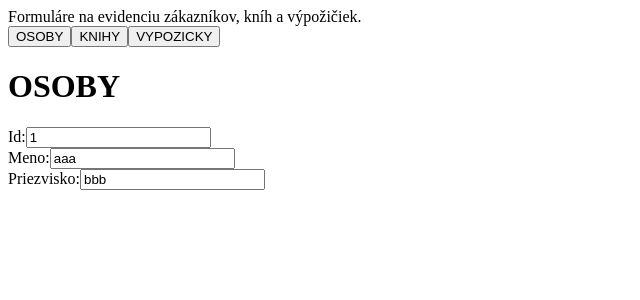
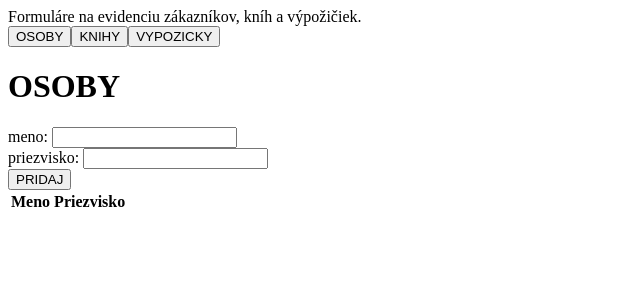
Before and after one commit to Thesmilik/teamblackbird_Angular, an Angular app: page /osoba in a window 1280 px wide. Shown: the top 300 px of the page, without its empty margins (0-640 px from the left). Built offline with nearby package versions, Linux system fonts and the light colour scheme.

Commit message:
OSOBA FORM init

```diff
--- a/src/app/models/osoba.model.ts
+++ b/src/app/models/osoba.model.ts
@@ -1,6 +1,5 @@
 export class Osoba {
-
-  id: string;
+  id?: string;
   meno: string;
   priezvisko: string;
 
--- a/src/app/osoba-formular/osoba-formular.component.html
+++ b/src/app/osoba-formular/osoba-formular.component.html
@@ -1,4 +1,11 @@
 <h1>OSOBY</h1>
-Id:<input [(ngModel)]="osoba.id"><br>
-Meno:<input [(ngModel)]="osoba.meno"><br>
-Priezvisko:<input [ngModel]="osoba.priezvisko"><br>
+<form [formGroup]="formular">
+  meno:
+  <input formControlName="meno"><br>
+  priezvisko:
+  <input formControlName="priezvisko"><br>
+
+  <button *ngIf="formular.value.id === null" (click)="pridaj()">PRIDAJ</button>
+
+  <button *ngIf="formular.value.id !== null" (click)="uprav()">UPRAV</button>
+</form>
--- a/src/app/osoba-formular/osoba-formular.component.ts
+++ b/src/app/osoba-formular/osoba-formular.component.ts
@@ -1,5 +1,6 @@
-import { Component } from '@angular/core';
+import {Component, EventEmitter, Input, Output} from '@angular/core';
 import {Osoba} from "../models/osoba.model";
+import {FormControl, FormGroup} from "@angular/forms";
 
 @Component({
   selector: 'app-osoba-formular',
@@ -8,8 +9,36 @@ import {Osoba} from "../models/osoba.model";
 })
 export class OsobaFormularComponent{
 
-  osoba: Osoba = {id:"1",meno:"aaa", priezvisko:"bbb"};
+  @Input()
+  set osoba(data: Osoba | undefined) {
+    if (data) {
+      this.formular.setValue(data);
+    }
+  }
 
-  constructor() { }
+  @Output()
+  pridajOsobu = new EventEmitter<Osoba>();
 
+  @Output()
+  upravOsobu = new EventEmitter<Osoba>();
+
+  formular: FormGroup;
+
+  constructor() {
+    this.formular = new FormGroup({
+      id: new FormControl(null),
+      meno: new FormControl(null),
+      priezvisko: new FormControl(null)
+    });
+  }
+
+  pridaj() {
+    this.pridajOsobu.emit({id: Math.random().toString(), meno:this.formular.value.meno, priezvisko:this.formular.value.priezvisko})
+    this.formular.reset();
+  }
+
+  uprav(){
+    this.upravOsobu.emit(this.formular.value);
+    this.formular.reset();
+  }
 }
--- a/src/app/osoba-stranka/osoba-stranka.component.html
+++ b/src/app/osoba-stranka/osoba-stranka.component.html
@@ -1,3 +1,11 @@
-<app-osoba-formular></app-osoba-formular>
+<app-osoba-formular
+  [osoba]="osobaNaUpravu"
+  (pridajOsobu)="pridaj($event)"
+  (upravOsobu)="uprav($event)"
+></app-osoba-formular>
 
-<app-osoby-zoznam></app-osoby-zoznam>
+<app-osoby-zoznam
+  [osoby]="osoby"
+  (upravOsobu)="upravZoZoznamu($event)"
+  (zmazOsobu)="zmaz($event)"
+></app-osoby-zoznam>
--- a/src/app/osoba-stranka/osoba-stranka.component.ts
+++ b/src/app/osoba-stranka/osoba-stranka.component.ts
@@ -1,4 +1,5 @@
 import { Component } from '@angular/core';
+import {Osoba} from "../models/osoba.model";
 
 @Component({
   selector: 'app-osoba-stranka',
@@ -7,6 +8,32 @@ import { Component } from '@angular/core';
 })
 export class OsobaStrankaComponent {
 
+  osoby: Osoba[] = [];
+
+  osobaNaUpravu?: Osoba;
+
+  pridaj(o: Osoba){
+    this.osoby.push(o)
+  }
+
+  uprav(o: Osoba){
+    const index = this.osoby.findIndex(osobaArray => osobaArray.id === o.id);
+    if (index !== -1){
+      this.osoby[index] = o;
+    }
+  }
+
+  upravZoZoznamu(osoba: Osoba): void{
+    this.osobaNaUpravu = osoba;
+  }
+
+  zmaz(osobaId: string){
+    const index = this.osoby.findIndex(osobaArray => osobaArray.id === osobaId);
+    if (index !== -1){
+      this.osoby.splice(index, 1);
+    }
+  }
+
   constructor() { }
 
 }
--- a/src/app/osoby-zoznam/osoby-zoznam.component.html
+++ b/src/app/osoby-zoznam/osoby-zoznam.component.html
@@ -1,3 +1,19 @@
-<div *ngFor="let o of osoby">
-  {{o.meno}} {{o.priezvisko}}
-</div>
+<table class="table">
+  <thead>
+  <tr>
+    <th>Meno</th>
+    <th>Priezvisko</th>
+    <th></th>
+  </tr>
+  </thead>
+  <tbody>
+  <tr *ngFor="let osoba of osoby">
+    <td>{{osoba.meno}}</td>
+    <td>{{osoba.priezvisko}}</td>
+    <td>
+      <button (click)="uprav(osoba)">Upraviť</button>
+      <button (click)="zmaz(osoba.id)">Zmazať</button>
+    </td>
+  </tr>
+  </tbody>
+</table>
--- a/src/app/osoby-zoznam/osoby-zoznam.component.ts
+++ b/src/app/osoby-zoznam/osoby-zoznam.component.ts
@@ -1,4 +1,4 @@
-import { Component } from '@angular/core';
+import {Component, EventEmitter, Input, Output} from '@angular/core';
 import {Osoba} from "../models/osoba.model";
 
 @Component({
@@ -8,9 +8,24 @@ import {Osoba} from "../models/osoba.model";
 })
 export class OsobyZoznamComponent{
 
-  osoby: Osoba[] = []
+  @Input()
+  osoby: Osoba[] = [];
+
+  @Output()
+  upravOsobu: EventEmitter<Osoba> = new EventEmitter<Osoba>();
+
+  @Output()
+  zmazOsobu: EventEmitter<string> = new EventEmitter<string>();
 
   constructor() { }
 
+  uprav(osoba: Osoba): void{
+    this.upravOsobu.emit(osoba);
+  }
 
+  zmaz(osobaId: string | undefined): void{
+    if (osobaId){
+      this.zmazOsobu.emit(osobaId);
+    }
+  }
 }
```
